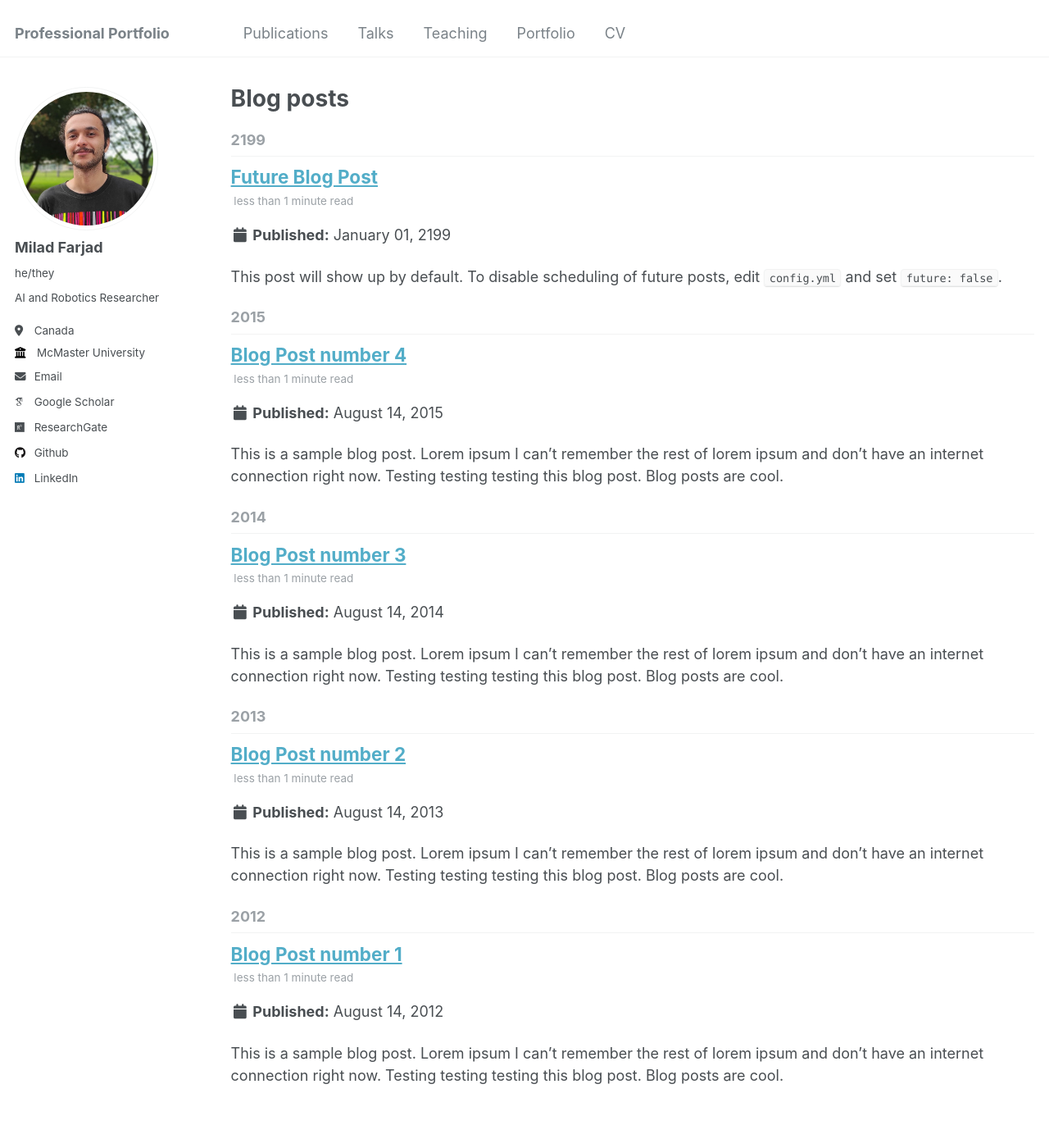
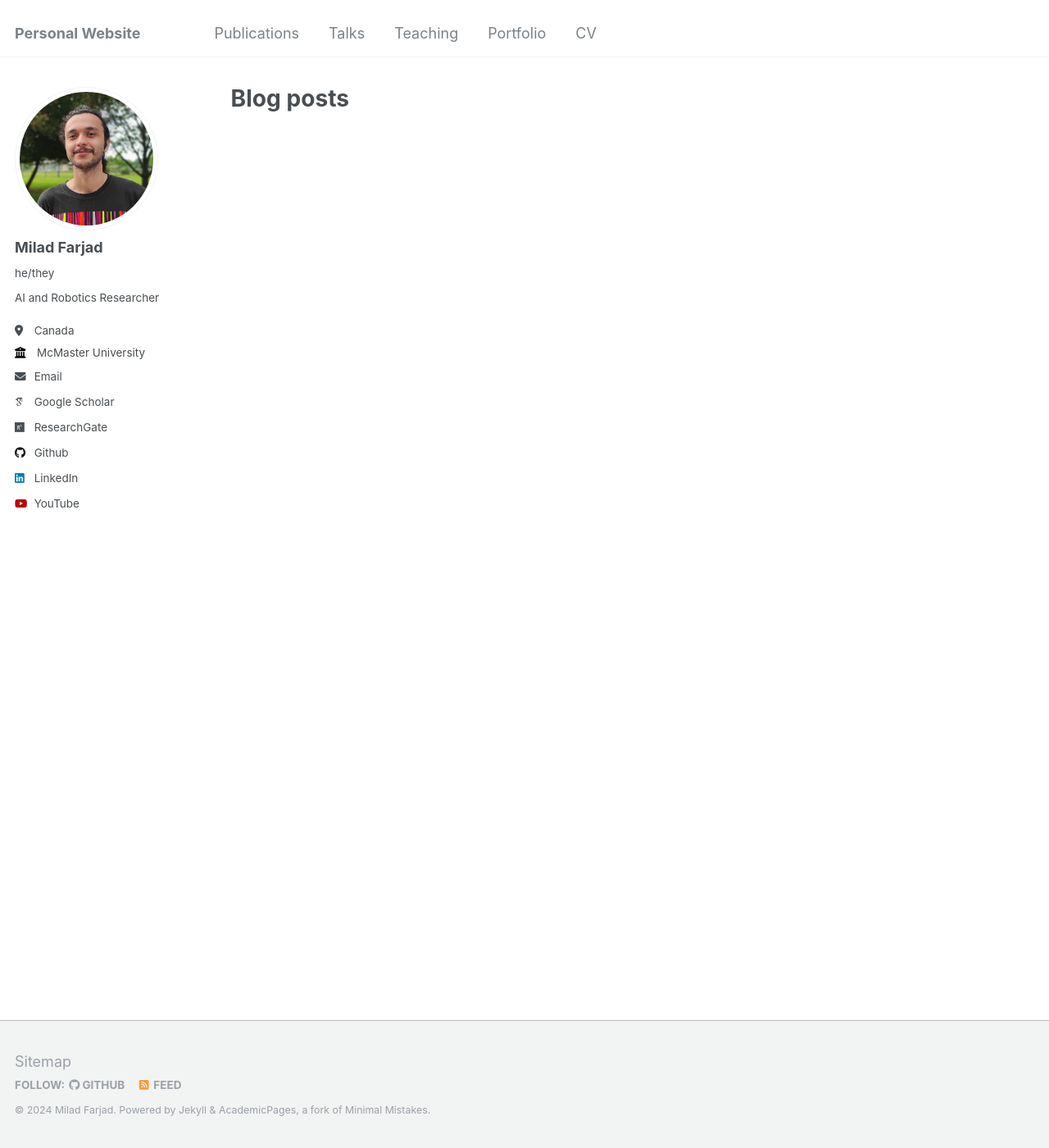
Before and after one commit to mylad13/mylad13.github.io, a Jekyll site: the page built from _pages/year-archive.html, in a window 1280 px wide and 1400 px high. Shown: the whole window at 82% size. Built offline with Jekyll 4.4.1, drawn with Linux system fonts in a browser that asks for light colours; some web fonts are replaced.

Commit message:
removed blog

```diff
--- a/_config.yml
+++ b/_config.yml
@@ -8,7 +8,7 @@
 
 # Basic Site Settings
 locale                   : "en-US"
-title                    : "Professional Portfolio"
+title                    : "Personal Website"
 title_separator          : "-"
 name                     : &name "Milad Farjad"
 description              : &description "personal description"
@@ -70,7 +70,7 @@ author:
   weibo            : # Username
   wikipedia        : # Username
   xing             : # Username
-  youtube          : # Username
+  youtube          : mylad
   zhihu            : # URL
 
 # Publication Category - The following the list of publication categories and their headings
--- a/_posts/2012-08-14-blog-post-1.md
+++ /dev/null
@@ -1,20 +0,0 @@
----
-title: 'Blog Post number 1'
-date: 2012-08-14
-permalink: /posts/2012/08/blog-post-1/
-tags:
-  - cool posts
-  - category1
-  - category2
----
-
-This is a sample blog post. Lorem ipsum I can't remember the rest of lorem ipsum and don't have an internet connection right now. Testing testing testing this blog post. Blog posts are cool.
-
-Headings are cool
-======
-
-You can have many headings
-======
-
-Aren't headings cool?
-------
--- a/_posts/2013-08-14-blog-post-2.md
+++ /dev/null
@@ -1,20 +0,0 @@
----
-title: 'Blog Post number 2'
-date: 2013-08-14
-permalink: /posts/2013/08/blog-post-2/
-tags:
-  - cool posts
-  - category1
-  - category2
----
-
-This is a sample blog post. Lorem ipsum I can't remember the rest of lorem ipsum and don't have an internet connection right now. Testing testing testing this blog post. Blog posts are cool.
-
-Headings are cool
-======
-
-You can have many headings
-======
-
-Aren't headings cool?
-------
--- a/_posts/2014-08-14-blog-post-3.md
+++ /dev/null
@@ -1,20 +0,0 @@
----
-title: 'Blog Post number 3'
-date: 2014-08-14
-permalink: /posts/2014/08/blog-post-3/
-tags:
-  - cool posts
-  - category1
-  - category2
----
-
-This is a sample blog post. Lorem ipsum I can't remember the rest of lorem ipsum and don't have an internet connection right now. Testing testing testing this blog post. Blog posts are cool.
-
-Headings are cool
-======
-
-You can have many headings
-======
-
-Aren't headings cool?
-------
--- a/_posts/2199-01-01-future-post.md
+++ /dev/null
@@ -1,11 +0,0 @@
----
-title: 'Future Blog Post'
-date: 2199-01-01
-permalink: /posts/2012/08/blog-post-4/
-tags:
-  - cool posts
-  - category1
-  - category2
----
-
-This post will show up by default. To disable scheduling of future posts, edit `config.yml` and set `future: false`.
```
Also changed, not shown: _posts/2015-08-14-blog-post-4.md (deleted, +0 -20 lines).
